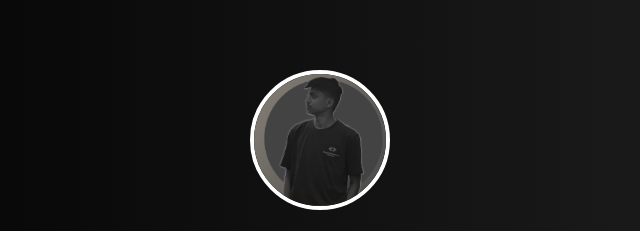
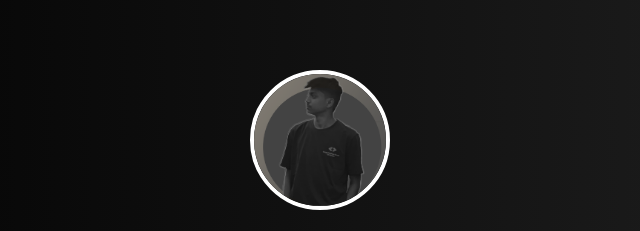
Before and after one commit to SkSakilAli/portfolio-web, a plain HTML site: page index.html in a window 1280 px wide. Shown: the part 210-441 px from the top of the page, 320-960 px from the left. Drawn offline with nearby package versions, Linux system fonts and the light colour scheme.

Commit message:
Update profile image

```diff
--- a/index.html
+++ b/index.html
@@ -32,7 +32,7 @@
 
   <header class="hero d-flex align-items-center text-white" id="home">
     <div class="container text-center" data-aos="zoom-in">
-      <img src="/Untitled-1-Recovered.png" alt="Profile" class="rounded-circle profile-img mb-4" />
+      <img src="/photoshopped-photo.png" alt="Profile" class="rounded-circle profile-img mb-4" />
       <h1 class="display-4 fw-bold">Sk Sakil Ali</h1>
       <p class="lead">Undergraduate | Computer Science Engineer</p>
       <a href="#projects" class="btn btn-outline-light mt-3">Education</a>
```
